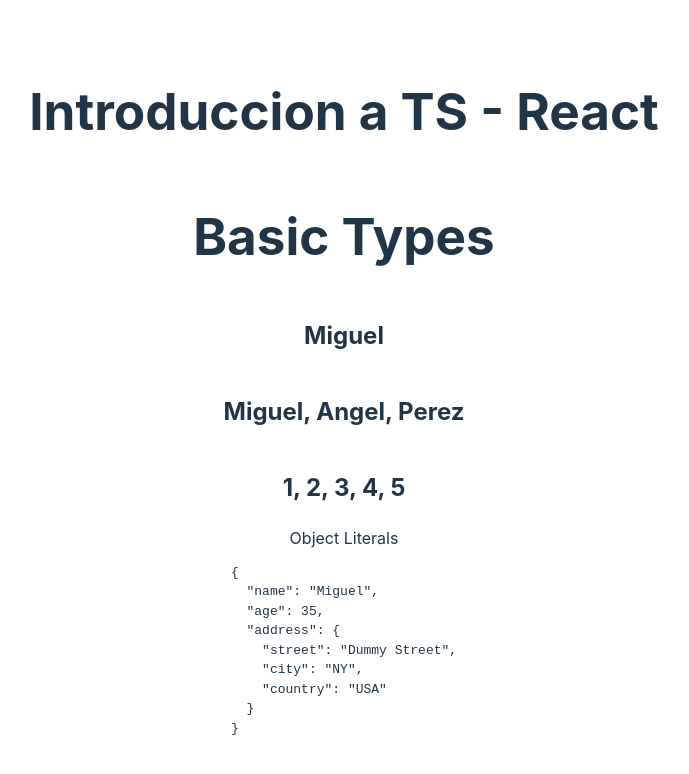
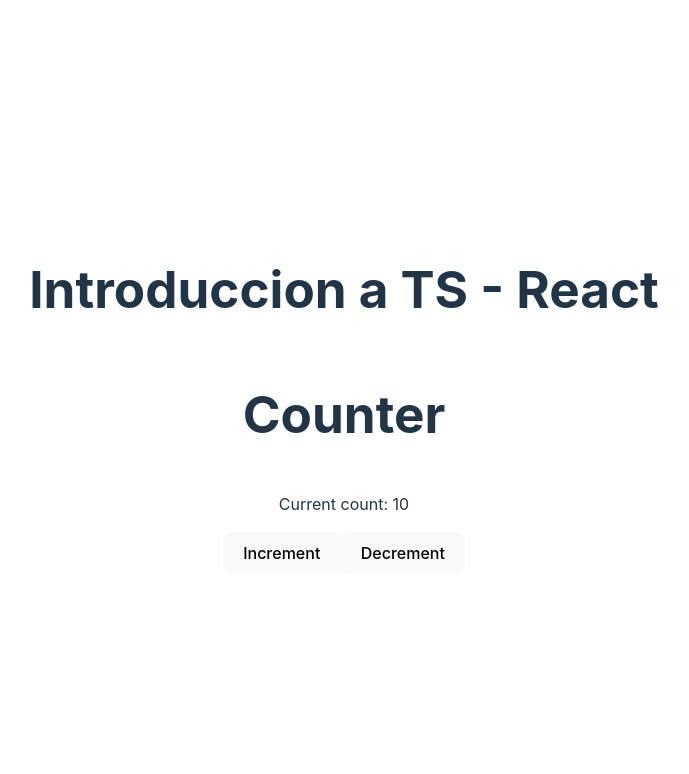
Before and after one commit to lMiguelVSl/React-Native-01-React-Foundation, a React (Vite) app: page / in a window 1280 px wide. Shown: the top 774 px of the page, without its empty margins (296-985 px from the left). Built offline with nearby package versions, Linux system fonts and the light colour scheme.

Commit message:
Counter component - useState

```diff
--- a/src/App.tsx
+++ b/src/App.tsx
@@ -1,12 +1,14 @@
-import { ObjectLiterals } from "./typescript"
-import { BasicTypes } from "./typescript/BasicTypes"
+import { Counter } from "./components/Counter"
+// import { ObjectLiterals } from "./typescript"
+// import { BasicTypes } from "./typescript/BasicTypes"
 
 function App() {
   return (
     <main>
       <h1>Introduccion a TS - React</h1>
-      <BasicTypes />
-      <ObjectLiterals />
+      {/* <BasicTypes />
+      <ObjectLiterals /> */}
+      <Counter />
     </main>
   )
 }
--- /dev/null
+++ b/src/components/Counter.tsx
@@ -0,0 +1,25 @@
+import { useState } from "react";
+
+export const Counter = () => {
+    const [count, setCount] = useState<number>(10);
+
+    const increaseBy = (num: number): void => {
+        setCount(count + num);
+    }
+
+    const decreaseBy = (num: number): void => {
+        setCount(count - num);
+    }
+
+    return (
+        <>
+            <h1>Counter</h1>
+            <p>Current count: {count} </p>
+            <div>
+                <button onClick={ () => increaseBy(1)}>Increment</button>
+                <button onClick={ () => decreaseBy(1)}>Decrement</button>
+            </div>
+        </>
+    )
+
+}
```
